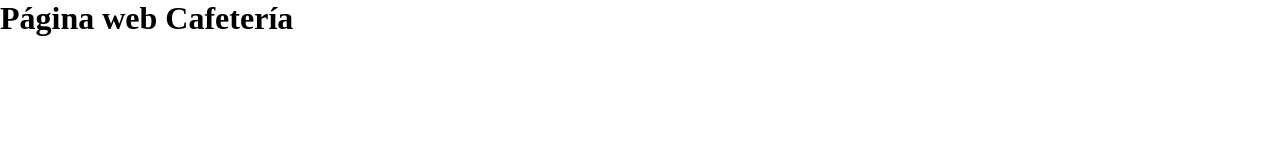
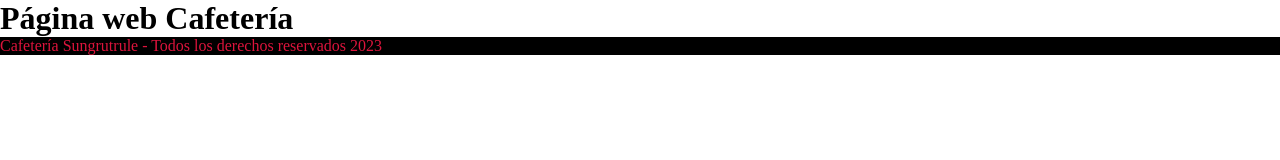
Before and after one commit to psebastian92/cafeteria, a plain HTML site: page index.html in a window 1280 px wide. Drawn offline with Linux system fonts and the light colour scheme.

Commit message:
Agrego un footer hermoso

```diff
--- a/css/estilos.css
+++ b/css/estilos.css
@@ -1,4 +1,10 @@
 * {
     margin: 0;
     padding: 0;
+    box-sizing: border-box;
 }
+
+footer {
+    background-color: black;
+    color: crimson;
+}
--- a/index.html
+++ b/index.html
@@ -9,5 +9,8 @@
 <body>
     <h1>Página web Cafetería</h1>
 
+    <footer>
+        Cafetería Sungrutrule - Todos los derechos reservados 2023
+    </footer>
 </body>
 </html>
```
